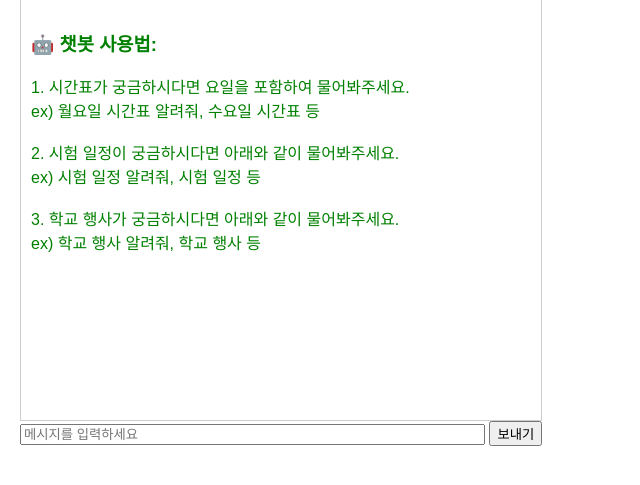
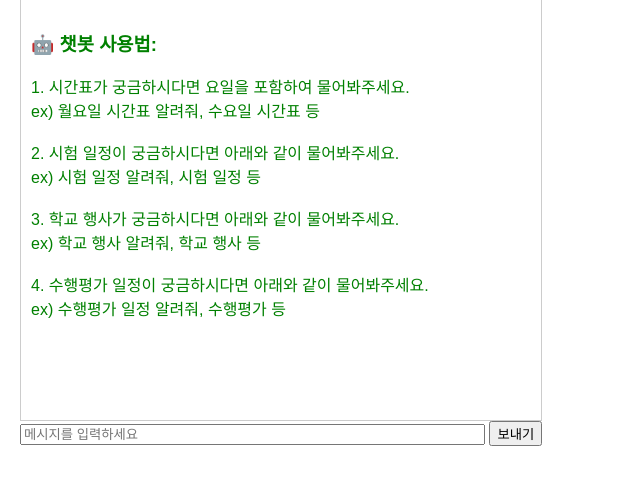
Before and after one commit to andypark1004/-, a Flask app: page / in a window 1280 px wide. Shown: the part 90-575 px from the top of the page, without its empty margins (0-640 px from the left). Run offline with Flask 3, Linux system fonts and the light colour scheme.

Commit message:
Update index.html

```diff
--- a/chatbot_schedule/templates/index.html
+++ b/chatbot_schedule/templates/index.html
@@ -30,6 +30,9 @@
 <br>
         3. 학교 행사가 궁금하시다면 아래와 같이 물어봐주세요.<br>
         ex) 학교 행사 알려줘, 학교 행사 등<br>
+<br>
+        4. 수행평가 일정이 궁금하시다면 아래와 같이 물어봐주세요.<br>
+        ex) 수행평가 일정 알려줘, 수행평가 등<br>
       `;
       chatbox.innerHTML += `<div class="message bot">${usageMessage}</div>`;
     };
@@ -56,4 +59,5 @@
     }
   </script>
 </body>
+
 </html>
```
